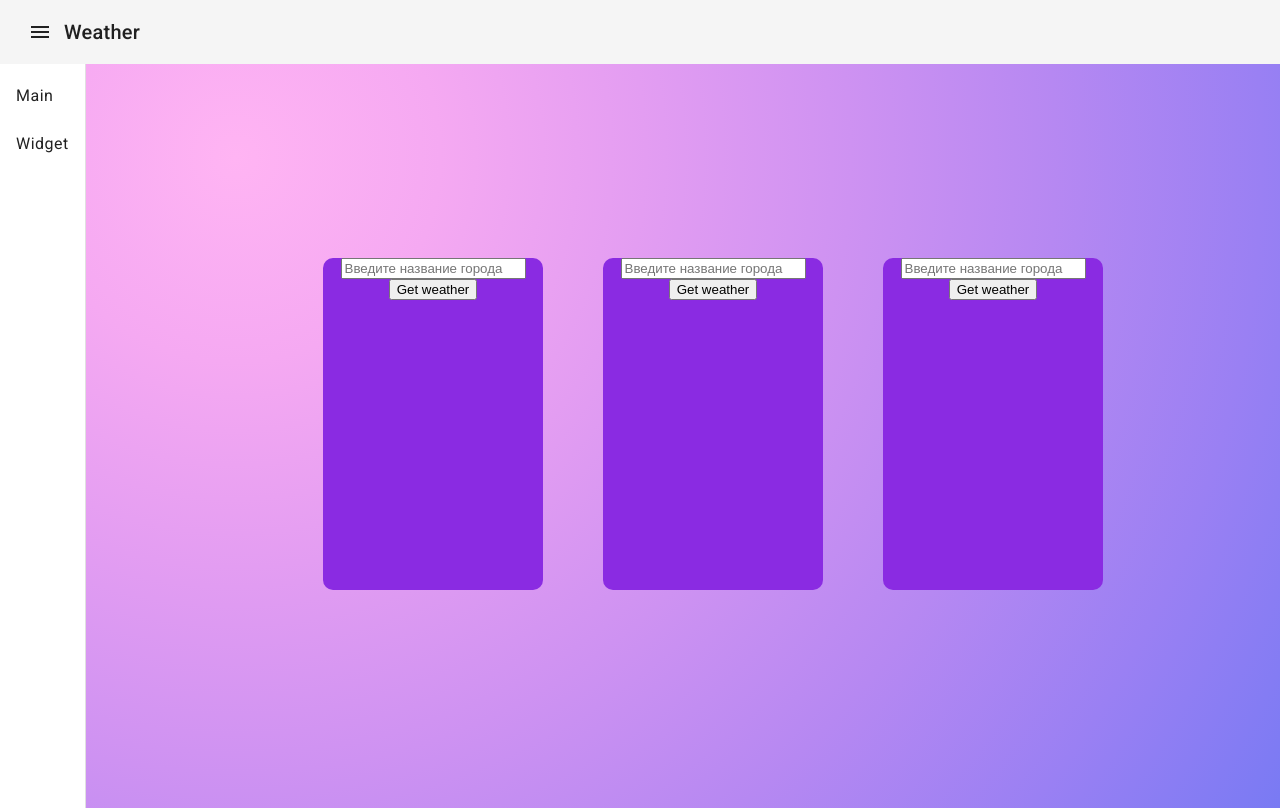
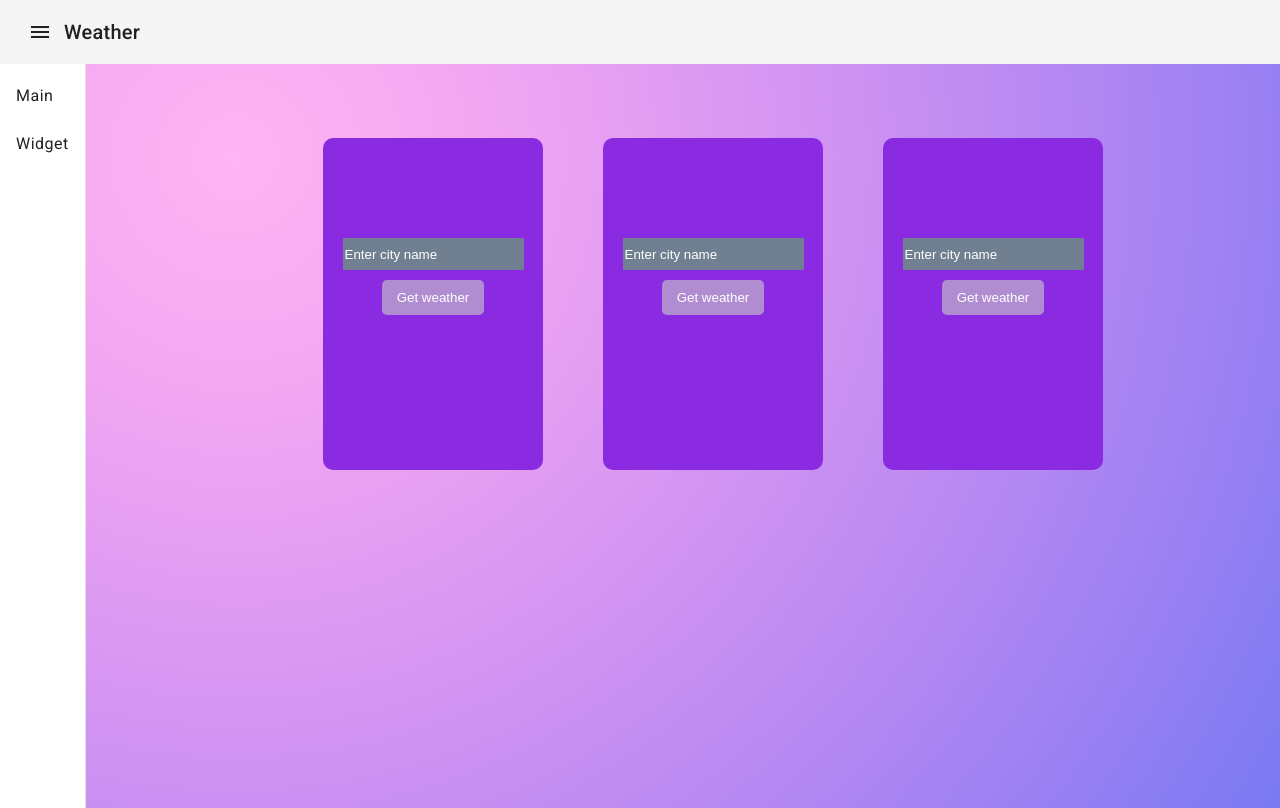
Before and after one commit to YaroslavOkrema/Weather, an Angular app in the folder Weather/: page /widget in a window 1280 px wide. Built offline with nearby package versions, Linux system fonts and the light colour scheme.

Commit message:
widget styling and weather updates on the homepage

```diff
--- a/Weather/src/app/interfaces/WidgetData.ts
+++ b/Weather/src/app/interfaces/WidgetData.ts
@@ -13,5 +13,6 @@ export interface WidgetData {
     };
     weather: {
       description: string;
+      icon: string;
     }[];
   }
--- a/Weather/src/app/services/weather-data/weather-data.service.ts
+++ b/Weather/src/app/services/weather-data/weather-data.service.ts
@@ -1,6 +1,7 @@
 import { Injectable } from '@angular/core';
 import { HttpClient } from '@angular/common/http';
 import { Observable } from 'rxjs';
+import { map } from 'rxjs';
 import { Weather } from 'src/app/interfaces/WeatherDataInterfaces';
 
 @Injectable({
@@ -16,6 +17,11 @@ export class WeatherDataService {
     const apiKey = '642c1ad128fd816bcb4ea30d07064974';
     const units = 'metric';
     const url = `${this.apiUrl}?lat=${lat}&lon=${lon}&appid=${apiKey}&units=${units}`;
-    return this.http.get<Weather>(url);
+    return this.http.get<Weather>(url).pipe(
+      map(weather => {
+        weather.main.temp = Math.round(weather.main.temp);
+        return weather;
+      })
+    );
   }
 }
--- a/Weather/src/app/widget/widget.component.html
+++ b/Weather/src/app/widget/widget.component.html
@@ -2,14 +2,25 @@
 <div class="flex-container">
     <div *ngFor="let widget of widgets" class="container">
         <form>
-          <input type="text" name="cityName" placeholder="Введите название города" [(ngModel)]="widget.city">
-          <button type="button" (click)="getWeather(widget)">Get weather</button>
+          <input class="widget__input custom-placeholder" type="text" name="cityName" placeholder="Enter city name" [(ngModel)]="widget.city" *ngIf="!weatherButtonClicked[widget.city]">
+          <button class="widget__button" type="button" (click)="getWeather(widget)" *ngIf="!weatherButtonClicked[widget.city]">Get weather</button>
           <div *ngIf="widget.weatherData">
-            <h2>{{widget.weatherData.name}}</h2>
-            <p>{{widget.weatherData.main.temp}}°</p>
-            <p>{{widget.weatherData.weather[0].description}}</p>
-            <p>{{widget.weatherData.main.temp_min}}°</p>
-            <p>{{widget.weatherData.main.temp_max}}°</p>
+            <h2 class="widget__title">{{widget.weatherData.name}}</h2>
+            <img class="widget__img" [src]="getIconUrl(widget.weatherData)" alt="Weather Icon">
+            <p class="widget__temp">{{widget.weatherData.main.temp}}°</p>
+            <p class="widget__description">{{widget.weatherData.weather[0].description}}</p>
+            <div class="widget__temp-info">
+              <div class="widget__temp-min">
+                <span class="widget__arrowMin">&#9662;</span>
+                <p class="widget__temMin">{{widget.weatherData.main.temp_min}}°</p>
+                <span class="widget__temMinTitle">Min</span>
+              </div>
+              <div class="widget__temp-max">
+                <span class="widget__arrowMax">&#9652;</span>
+                <p class="widget__temMax">{{widget.weatherData.main.temp_max}}°</p>
+                <span class="widget__temMaxTitle">Max</span>
+              </div>
+            </div>
           </div>
         </form>
       </div>
--- a/Weather/src/app/widget/widget.component.scss
+++ b/Weather/src/app/widget/widget.component.scss
@@ -1,3 +1,10 @@
+.flex-container {
+   display: flex;
+   justify-content: center;
+   align-items: center;
+   height: 60vh;
+}
+
 .container {
    margin-left: 60px;
    border-radius: 10px;
@@ -9,9 +16,77 @@
    overflow: hidden;
 }
 
-.flex-container {
+.widget__input {
+   margin-top: 100px;
+   margin-bottom: 10px;
+   height: 30px;
+   background-color: slategrey;
+   color: white;
+   border: 0;
+}
+
+.custom-placeholder::placeholder {
+   color: white;
+}
+
+.widget__button {
+   padding: 10px 15px;
+   border: 0;
+   background-color: rgb(176, 141, 209);
+   cursor: pointer;
+   color: white;
+   border-radius: 5px;
+   transition: 0.3s linear;
+}
+
+.widget__button:hover {
+   background-color: rgb(52, 22, 80)
+}
+
+.widget__title {
+   margin-top: 15px;
+}
+
+.widget__img {
+   width: 100px;
+   height: 100px;
+   margin-bottom: 10px;
+}
+
+.widget__temp {
+   font-size: 40px;
+}
+
+.widget__description {
+   font-size: 12px;
+}
+
+.widget__temp-info {
    display: flex;
-   justify-content: center;
+   justify-content: space-between;
    align-items: center;
-   height: 90vh;
-}
+ }
+
+ .widget__temp-min,
+ .widget__temp-max {
+   text-align: center;
+   padding: 0 30px;
+ }
+
+ .widget__arrowMin {
+   font-size: 30px;
+   color: green;
+ }
+
+ .widget__temMinTitle {
+   color: green;
+ }
+
+ .widget__arrowMax {
+   font-size: 30px;
+   color: red;
+ }
+
+ .widget__temMaxTitle {
+   color: red;
+ }
--- a/Weather/src/app/widget/widget.component.ts
+++ b/Weather/src/app/widget/widget.component.ts
@@ -15,6 +15,7 @@ export class WidgetComponent {
     { city: '', weatherData: null },
     { city: '', weatherData: null }
   ];
+  weatherButtonClicked: { [key: string]: boolean } = {};
 
   constructor(private widgetDataService: WidgetDataService) { }
 
@@ -31,5 +32,15 @@ export class WidgetComponent {
           console.error('Error', error);
         }
       );
+      this.weatherButtonClicked[widget.city] = true;
+  }
+
+  getIconUrl(weatherData: WidgetData): string {
+    if (weatherData && weatherData.weather && weatherData.weather.length > 0) {
+      const iconCode = weatherData.weather[0].icon;
+      return `https://openweathermap.org/img/wn/${iconCode}.png`;
+    } else {
+      return 'https://openweathermap.org/img/wn/01d.png';
+    }
   }
 }
```
